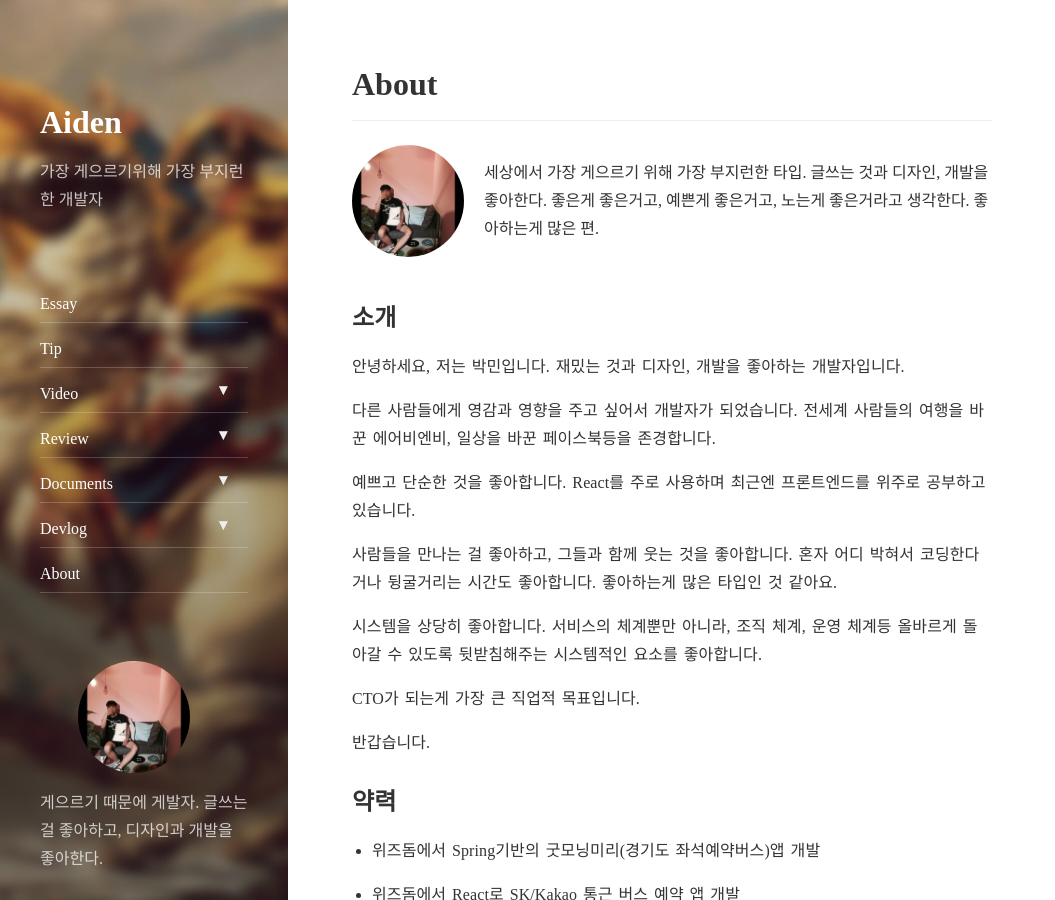
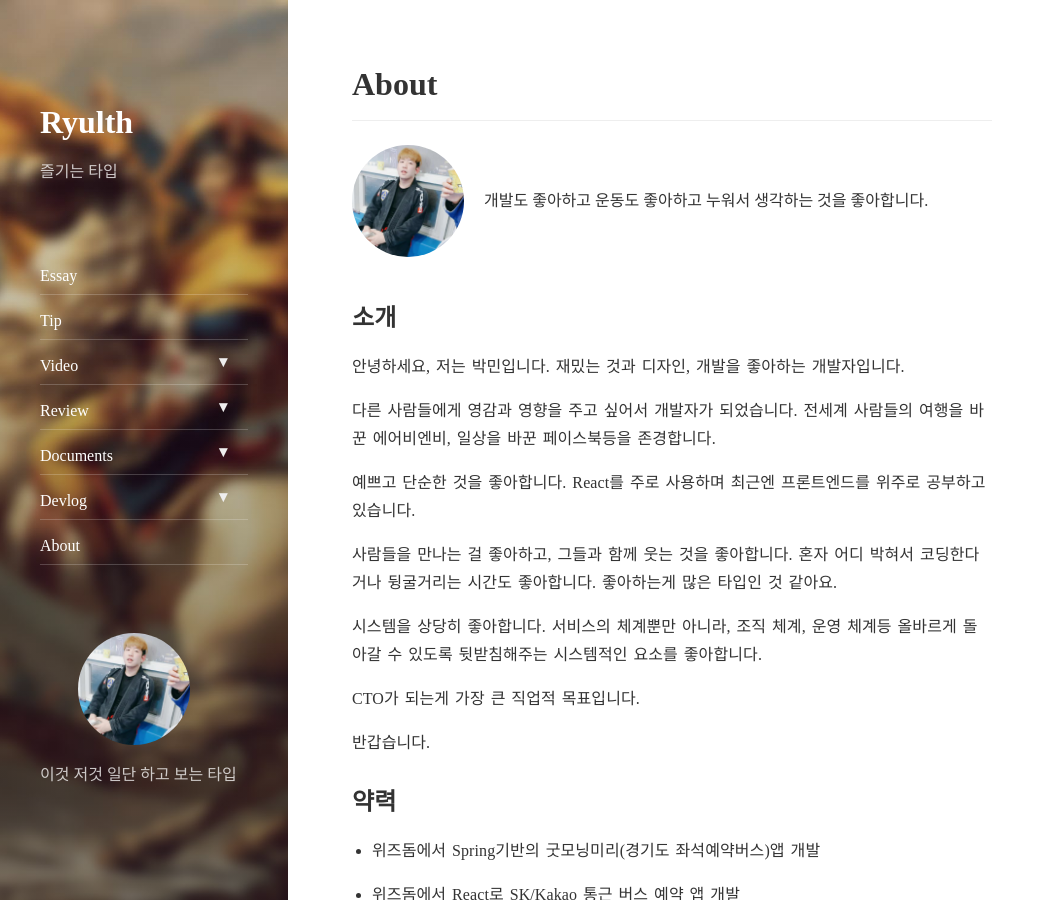
Before and after one commit to Ryulth/ryulth.github.io, a Jekyll site: the page built from about.md, in a window 1280 px wide and 900 px high. Shown: the whole window, without its empty margins (0-1055 px from the left). Built offline with Jekyll 4.4.1, drawn with Linux system fonts in a browser that asks for light colours; nearby versions of some CDN libraries; some of the changed text lies outside the part shown.

Commit message:
feat: change userInfo

```diff
--- a/_config.yml
+++ b/_config.yml
@@ -2,29 +2,28 @@
 #  User configuration
 # -----------------------------------------------------------------------------
 
-title:               Aiden
+title:               Ryulth
 
 # The unique resource location of your page.
 # Set to `https://<username>.github.io` when hosting on GitHub Pages
-url:                 https://isme2n.github.io
+url:                 https://ryulth.github.io
 
 # Set to '' when hosting a blog on GitHub Pages, ie on `//<username>.github.io`
 # Set to '/<reponame>' when using the `gh-pages` branch of a repository
 baseurl:             ""
 
 # A very short description of your page
-tagline:             가장 게으르기위해 가장 부지런한 개발자
+tagline:             즐기는 타입
 
 # A short description of the page, used in the sidebar and as fallback for the meta description tag.
 # Markdown enabled, but don't use more than one paragraph (enforced by `>`)
 description:         >
-  게으르기 때문에 게발자.
-  글쓰는 걸 좋아하고, 디자인과 개발을 좋아한다.
+  이것 저것 일단 하고 보는 타입
 
 # This should be the same author as first entry in `_data/authors.yml`
 author:
-  name:              aiden min
-  email:             zoqozqz@gmail.com
+  name:              ryulth kim
+  email:             dev.ryulth@gmail.com
 
 # Fallback image and color
 image:               /assets/img/nap.jpg
@@ -48,10 +47,10 @@ google_fonts:        Lato
 google_analytics:    UA-92346434-1
 
 # Setting a disqus shortname will enable the comment section on pages with `comments: true` in the front matter
-disqus_shortname:    isme2n
+disqus_shortname:    ryulth
 
 # This text will appear in the footer of every page. Markdown enabled.
-copyright:           '&copy; 2017. by isme2n'
+copyright:           '&copy; 2019. by ryulth'
 
 # Format of the permalinks
 permalink:           pretty
--- a/_data/authors.yml
+++ b/_data/authors.yml
@@ -1,15 +1,14 @@
 # The primary author of this blog.
 # Must be the same as `author` in `_config.yml`.
 # Change `qwtel` to your shortname (used in the front matter to set a page's author, e.g. `author: qwtel`).
-isme2n:
-  name:              aiden min
-  email:             zooqzqz@gmail.com
+ryulth:
+  name:              ryulth kim
+  email:             dev.ryulth@gmail.com
 
   # Used at the bottom of each page and at the top of the `about` layout
   # Markdown enabled, can use multiple paragraphs (enabled by `|`)
   about:             |
-    세상에서 가장 게으르기 위해 가장 부지런한 타입.
-    글쓰는 것과 디자인, 개발을 좋아한다. 좋은게 좋은거고, 예쁜게 좋은거고, 노는게 좋은거라고 생각한다. 좋아하는게 많은 편.
+    개발도 좋아하고 운동도 좋아하고 누워서 생각하는 것을 좋아합니다.
 
   # This photo will be used in the about section
   picture:
@@ -23,7 +22,7 @@ isme2n:
   # Comment/uncommet to show/hide
   # Icons appear in order, can be rearranged:
   social:
-    facebook:        zooqzqz
+    facebook:        profile.php?id=100007895580711
     # twitter:         <username>
     # google:          <number>
     # vk:              <username>
@@ -47,7 +46,7 @@ isme2n:
     # pinterest:       <username>
     # foursquare:      <number>
     # yelp:            <string>
-    github:          isme2n
+    github:          ryulth
     # stackoverflow:   <number/username>
     # npm:             <username>
     # hackernews:      <username>
@@ -58,8 +57,8 @@ isme2n:
     # delicious:       <username>
     # stumbleupon:     <username>
     # paypal:          <username>
-    email:           mailto:zooqzqz@gmail.com
-    rss:             https://isme2n.github.io/feed.xml
+    email:           mailto:dev.ryulth@gmail.com
+    # rss:             https://isme2n.github.io/feed.xml
 
 # Another author
 mdo:
```
Also changed, not shown: assets/img/me.jpeg.
